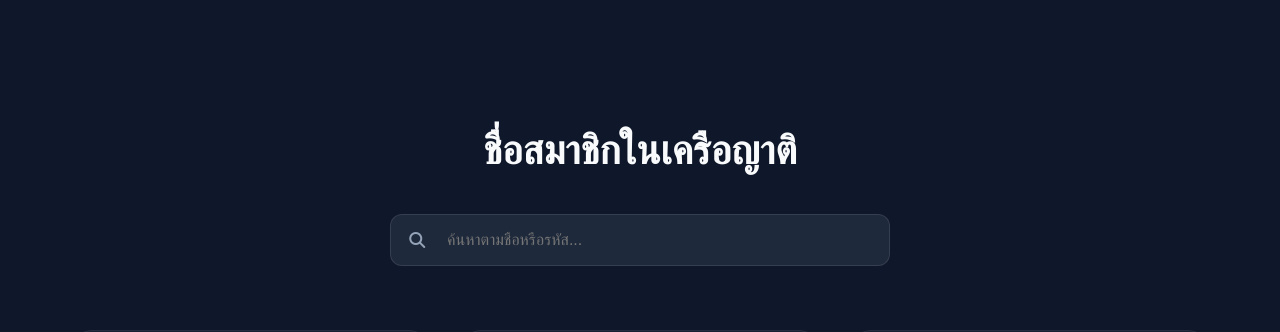
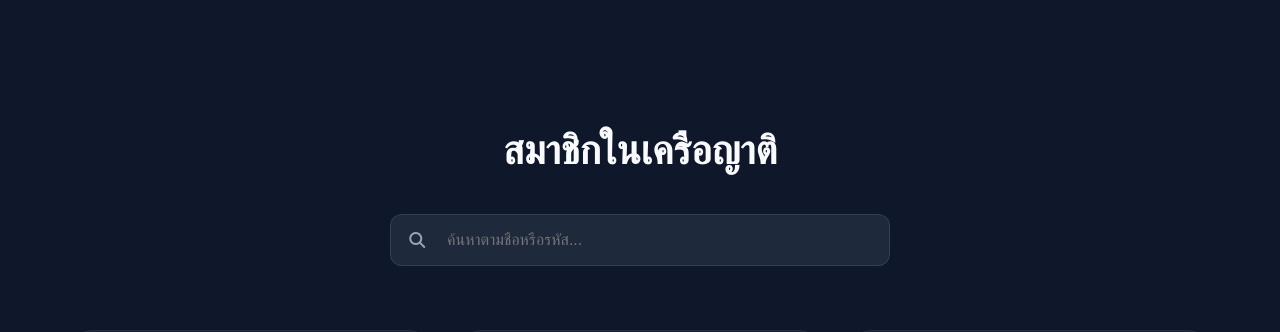
Before and after one commit to adisakwong/relative-network, a website: page index.html in a window 1280 px wide. Shown: the part 854-1186 px from the top of the page. Drawn offline with Linux system fonts and the light colour scheme; no server answers; a web font is replaced by a local one.

Commit message:
Add files via upload

```diff
--- a/index.html
+++ b/index.html
@@ -63,7 +63,7 @@
     <section id="members" class="section">
         <div class="container">
             <div class="section-header">
-                <h2>ชื่อสมาชิกในเครือญาติ</h2>
+                <h2>สมาชิกในเครือญาติ</h2>
                 <div class="search-bar">
                     <input type="text" id="memberSearch" placeholder="ค้นหาตามชื่อหรือรหัส...">
                     <i class="fas fa-search"></i>
```
